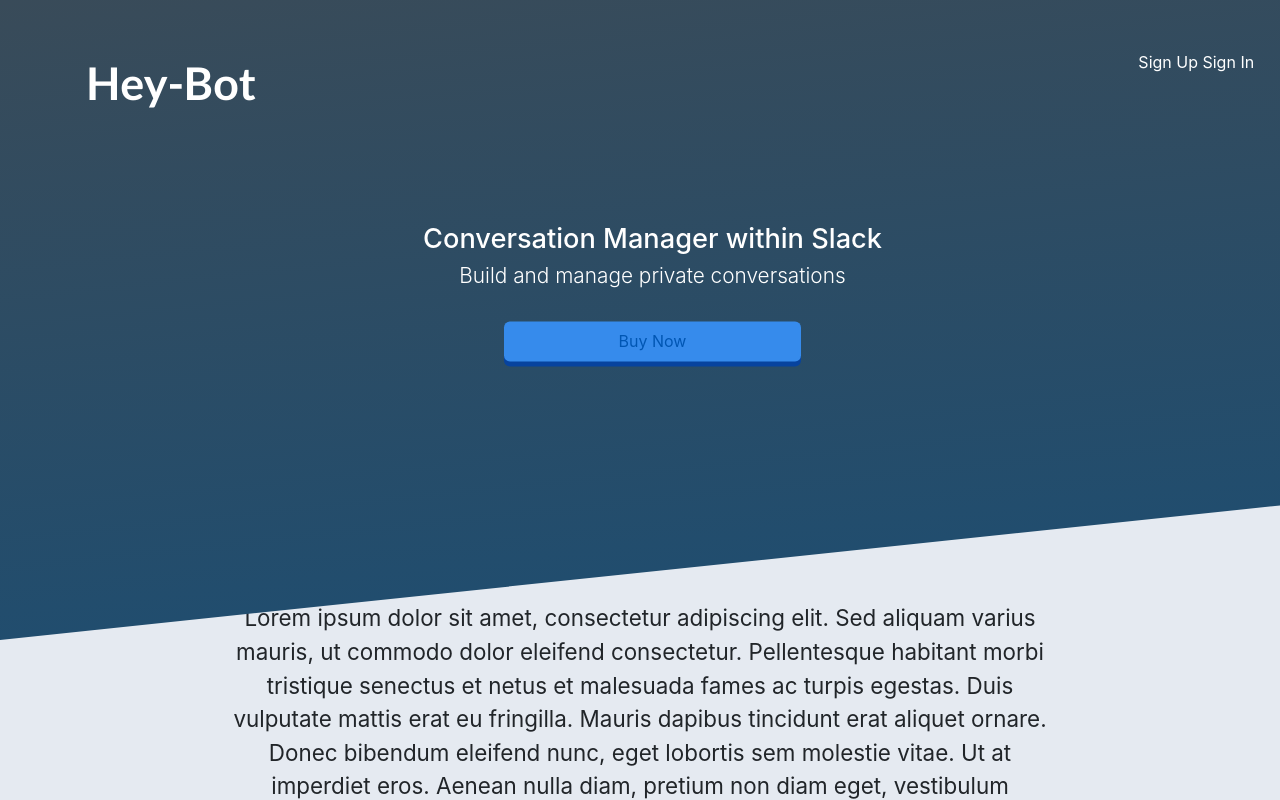
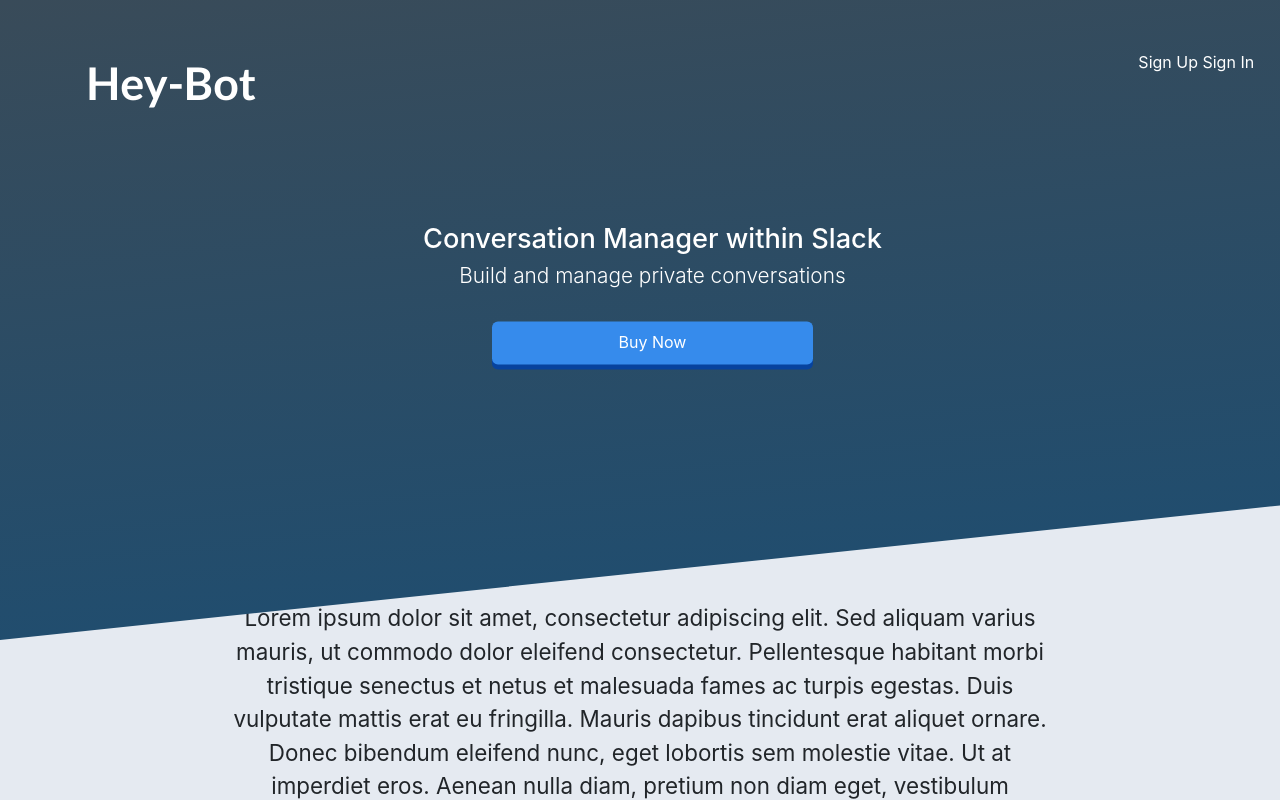
Before and after one commit to Streltz/heyteam, a React (Create React App) app in the folder hey-team/: page / in a window 1280 px wide. In both pictures the pointer is over the button "Buy Now". Shown: the top 800 px of the page. Built offline with nearby package versions, Linux system fonts and the light colour scheme; what react-stripe-elements would draw is missing.

Commit message:
Landing:Blue-btn - fixed hover animation

```diff
--- a/hey-team/src/components/Landing/Landing.js
+++ b/hey-team/src/components/Landing/Landing.js
@@ -32,7 +32,7 @@ class Landing extends React.Component {
             <div class="col-md-6" id="description-section">
               <div class="col-md-12 header-text">Conversation Manager within Slack</div>
               <div class="col-md-12 desc-text">Build and manage private conversations</div>
-              <button id="buy-now" class="btn-blue col-md-6">
+              <button id="buy-now" class="btn-blue col-md-10">
                 <Link to="/billing">Buy Now</Link>
               </button>
             </div>
--- a/hey-team/src/components/Landing/landing.css
+++ b/hey-team/src/components/Landing/landing.css
@@ -114,12 +114,21 @@ header{
 }
 .btn-blue
 {
+    cursor: pointer;
     background: #368bec none repeat scroll 0 0;
     border: medium none;
     border-radius: 6px;
     box-shadow: 0 5px 0 #07439e;
     color: #fff;
+
     height: 40px;
+    width: 52% !important;
+}
+.btn-blue:hover
+{
+    height: 43px;
+    width: 54% !important;
+    widows: auto;
 }
 
 a:link {
@@ -133,7 +142,7 @@ a:visited {
 
 /* mouse over link */
 a:hover {
-    color: white;
+    color: white !important;
     text-decoration: none;
 }
 
```
